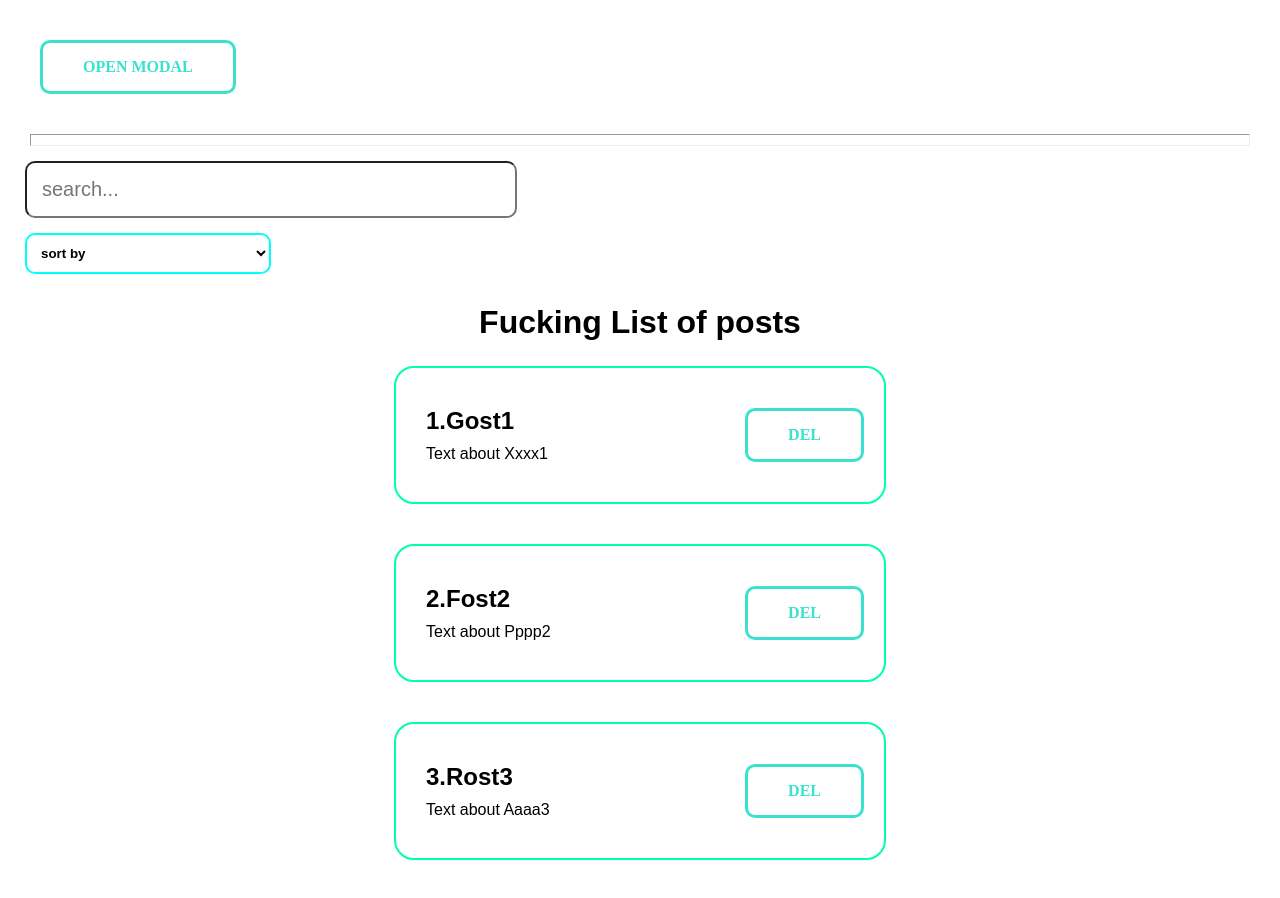
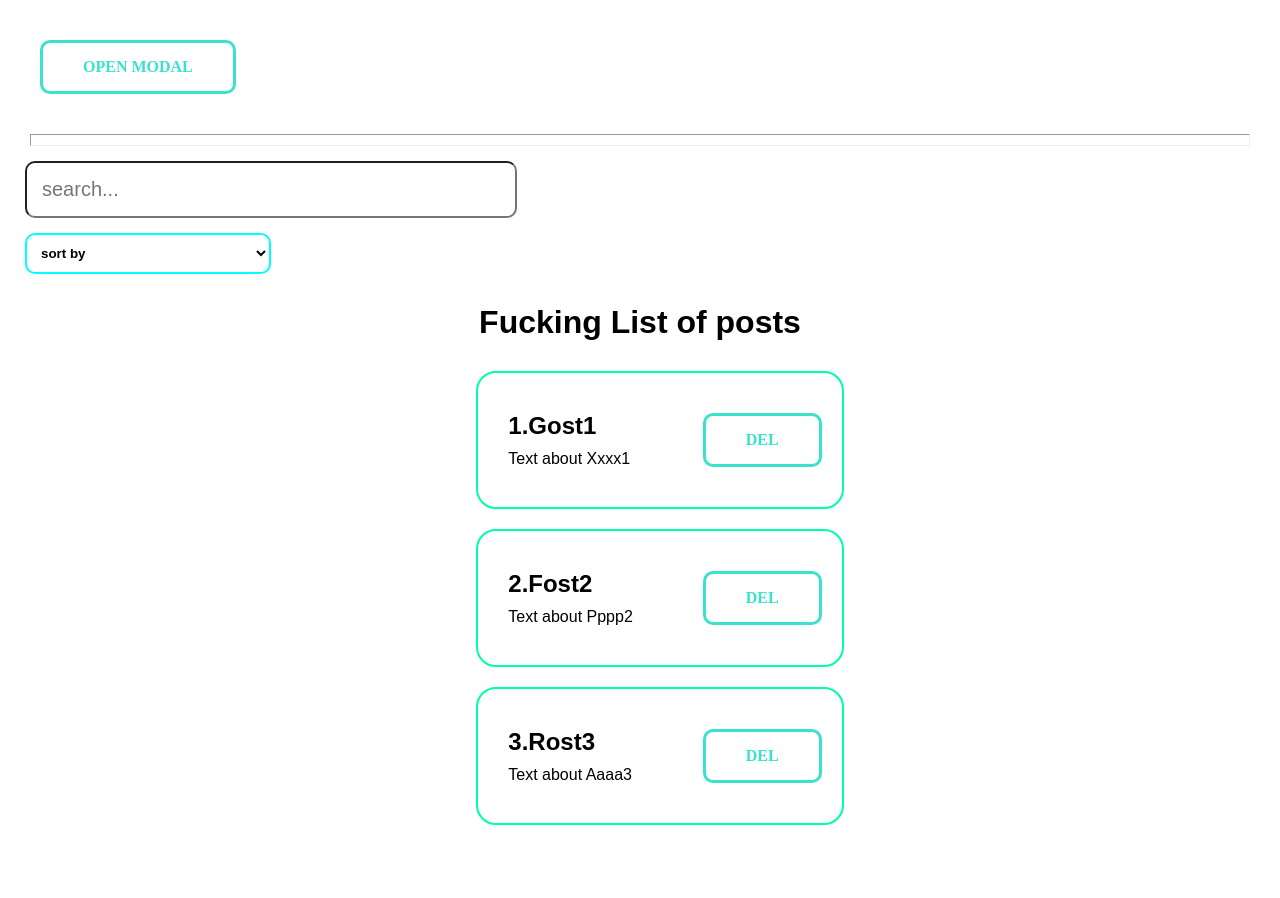
Before and after one commit to Aleksey6453/reactFundament, a React (Create React App) app: page / in a window 1280 px wide. Shown: the top 898 px of the page. After the commit the page ends 875 px from the top, so only its background shows below. Built offline with nearby package versions, Linux system fonts and the light colour scheme.

Commit message:
add animation from transition group

```diff
--- a/package.json
+++ b/package.json
@@ -9,6 +9,7 @@
     "react": "^18.2.0",
     "react-dom": "^18.2.0",
     "react-scripts": "5.0.1",
+    "react-transition-group": "^4.4.5",
     "web-vitals": "^2.1.0"
   },
   "scripts": {
--- a/src/components/post-list/PostList.jsx
+++ b/src/components/post-list/PostList.jsx
@@ -1,6 +1,7 @@
 import React from 'react'
 import PostItem from '../postItem/PostItem'
 import styles from './PostList.module.css'
+import {TransitionGroup, CSSTransition} from 'react-transition-group'
 
 
 const PostList = ({posts, title, remove}) => {
@@ -8,7 +9,7 @@ const PostList = ({posts, title, remove}) => {
       return(
         <div><h2> Were is empty now :( </h2>
           <br />
-          <img src="/1.jpg" alt="photo" style={{width: '100%'}}/>
+             <img src="/1.jpg" alt="photo" style={{width: '100%'}} key={22} classNames="item"/>
           </div>
       )
   }
@@ -16,9 +17,18 @@ const PostList = ({posts, title, remove}) => {
   return (
     <div className={styles.post_list}>
       <h1>{title}</h1>
-      {posts.map((post, index) =>
-        <PostItem remove={remove} number={index + 1} post={post} key={post.id} />
-      )}
+      <TransitionGroup>
+        {posts.map((post, index) =>
+            <CSSTransition
+              key={post.id}
+              timeout={500}
+              classNames="post"
+            >
+                <PostItem remove={remove} number={index + 1} post={post}  />
+            </CSSTransition>
+        )}
+      </TransitionGroup>
+
     </div>
   )
 }
--- a/src/components/postItem/PostItem.module.css
+++ b/src/components/postItem/PostItem.module.css
@@ -1,5 +1,5 @@
 .post{
-    width: 40%;
+    width: 100%;
     display: flex;
     border-radius: 20px;
     border: 2px solid #00FFA9;
--- a/src/style/GlobalStyle.css
+++ b/src/style/GlobalStyle.css
@@ -70,3 +70,18 @@
   display: flex;
   flex-direction: column;
 }
+
+.post-enter {
+  opacity: 0;
+}
+.post-enter-active {
+  transform: translateX(1000px);
+  transition: all .5s ease-in;
+}
+.post-exit {
+  opacity: 1;
+}
+.post-exit-active {
+  transform: translateX(-1000px);
+  transition: all .5s ease-in;
+}
```
Also changed, not shown: 1 other file (tests, documents, lock files or other folders).
